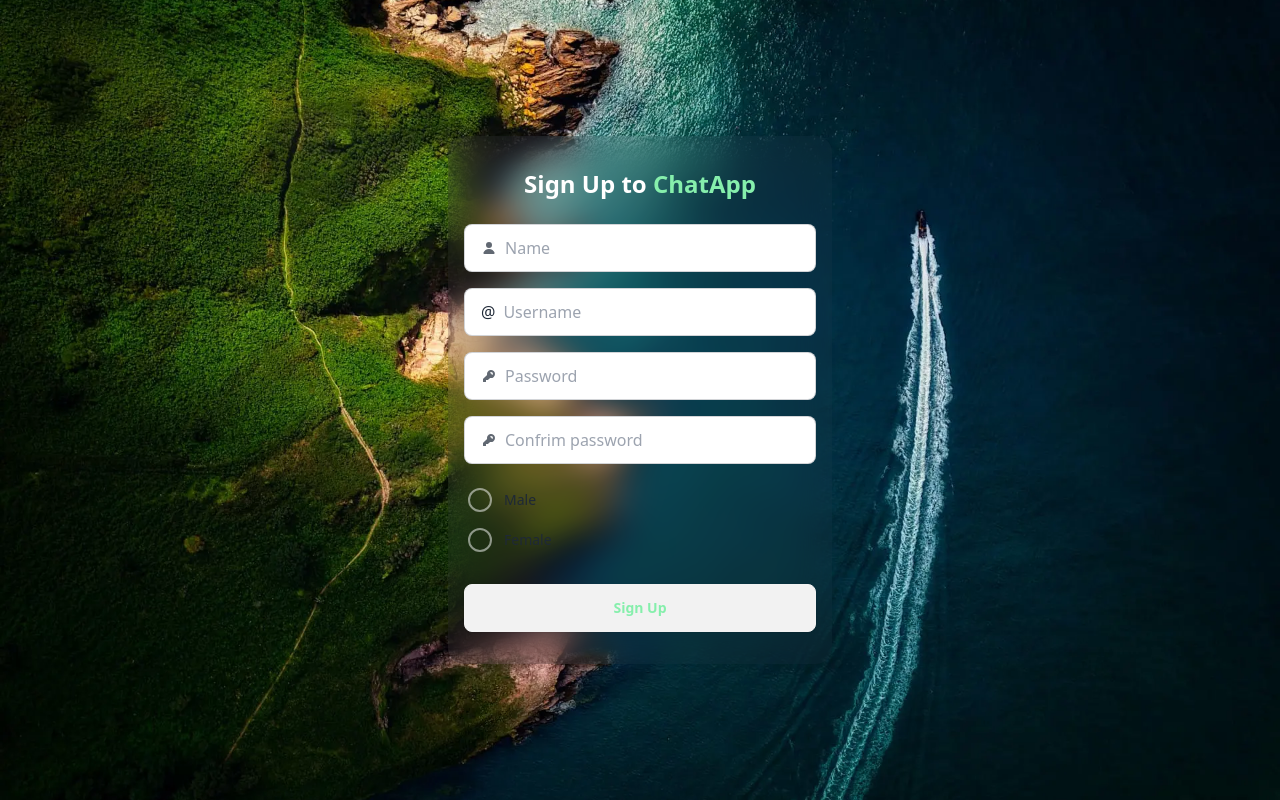
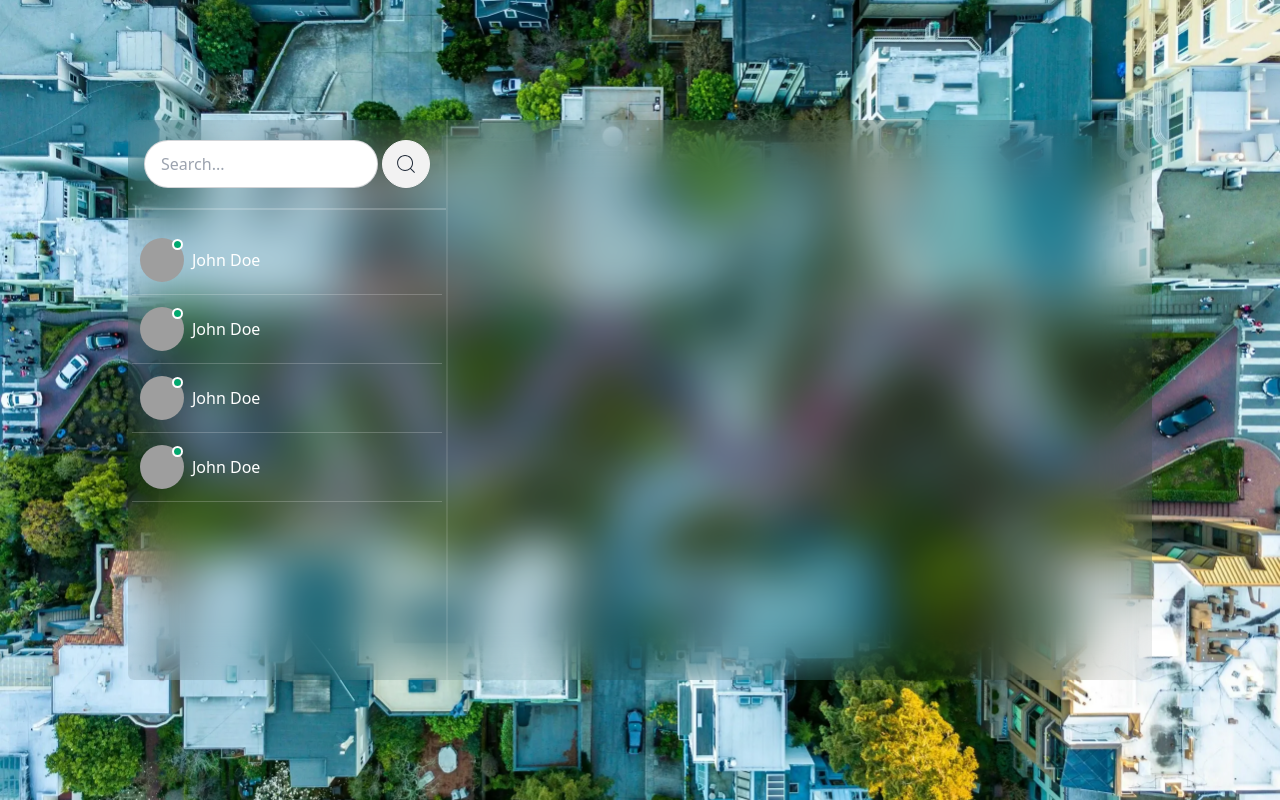
Before and after one commit to shyamtala003/chat-app-frontend, a React (Vite) app: page / in a window 1280 px wide. Built offline with nearby package versions, Linux system fonts and the light colour scheme; grey boxes are pictures that could not be loaded.

Commit message:
UI WIP : Home page design WIP. sidebar design done

```diff
--- a/package.json
+++ b/package.json
@@ -15,7 +15,9 @@
   },
   "dependencies": {
     "react": "^18.2.0",
-    "react-dom": "^18.2.0"
+    "react-dom": "^18.2.0",
+    "react-icons": "^5.1.0",
+    "react-router-dom": "^6.23.0"
   },
   "devDependencies": {
     "@types/react": "^18.2.66",
--- a/src/App.jsx
+++ b/src/App.jsx
@@ -1,9 +1,10 @@
-import SignUp from "./pages/signup/SignUp";
+import MainLayout from "./components/layouts/MainLayout";
+import Home from "./pages/home/Home";
 
 export default function App() {
   return (
-    <>
-      <SignUp />
-    </>
+    <MainLayout>
+      <Home />
+    </MainLayout>
   );
 }
--- a/src/components/layouts/MainLayout.jsx
+++ b/src/components/layouts/MainLayout.jsx
@@ -1,3 +1,4 @@
+// eslint-disable-next-line react/prop-types
 const MainLayout = ({ children }) => {
   return (
     <div className="flex items-center justify-center w-full h-screen">
--- /dev/null
+++ b/src/components/sidebar/ConversationItem.jsx
@@ -0,0 +1,16 @@
+const ConversationItem = () => {
+  return (
+    <div className="flex items-center px-2 py-3 transition-all duration-500 ease-in-out border-b border-white cursor-pointer border-opacity-20 hover:backdrop-blur-xl hover:rounded-lg hover:border-transparent">
+      <div className="flex items-center gap-2">
+        <div className="avatar online">
+          <div className="rounded-full w-11">
+            <img src="https://daisyui.com/images/stock/photo-1534528741775-53994a69daeb.jpg" />
+          </div>
+        </div>
+        <p className="text-white text-md">John Doe</p>
+      </div>
+    </div>
+  );
+};
+
+export default ConversationItem;
--- /dev/null
+++ b/src/components/sidebar/Conversations.jsx
@@ -0,0 +1,10 @@
+// eslint-disable-next-line react/prop-types
+const Conversations = ({ children }) => {
+  return (
+    <div className="flex flex-col h-full px-1 mt-4 overflow-y-auto">
+      {children}
+    </div>
+  );
+};
+
+export default Conversations;
--- /dev/null
+++ b/src/components/sidebar/Searchbar.jsx
@@ -0,0 +1,19 @@
+import { CiSearch } from "react-icons/ci";
+
+const Searchbar = () => {
+  return (
+    <>
+      <div className="flex items-center justify-between gap-1 px-4 pt-5 pb-3">
+        <label className="flex items-center w-full input input-bordered rounded-3xl">
+          <input type="text" className="w-full grow" placeholder="Search..." />
+        </label>
+        <button className="text-2xl btn btn-circle">
+          <CiSearch />
+        </button>
+      </div>
+      <div className="w-full mt-2 border-b-2 border-white border-opacity-20"></div>
+    </>
+  );
+};
+
+export default Searchbar;
--- /dev/null
+++ b/src/components/sidebar/Sidebar.jsx
@@ -0,0 +1,19 @@
+import ConversationItem from "./ConversationItem";
+import Conversations from "./Conversations";
+import Searchbar from "./Searchbar";
+
+const Sidebar = () => {
+  return (
+    <div className="flex flex-col w-full h-full border-r-2 border-white max-w-80 border-opacity-10">
+      <Searchbar />
+      <Conversations>
+        <ConversationItem />
+        <ConversationItem />
+        <ConversationItem />
+        <ConversationItem />
+      </Conversations>
+    </div>
+  );
+};
+
+export default Sidebar;
--- a/src/index.css
+++ b/src/index.css
@@ -2,11 +2,31 @@
 @tailwind components;
 @tailwind utilities;
 
+/* Chrome, Edge, and Safari */
+*::-webkit-scrollbar {
+  width: 4px;
+}
+
+*::-webkit-scrollbar-track {
+  background: rbga(255, 255, 255, 0.3);
+  border-radius: 5px;
+}
+
+*::-webkit-scrollbar-thumb {
+  background-color: rgba(255, 255, 255, 0.4);
+  border-radius: 14px;
+}
+
 body {
   width: 100%;
   min-height: 100vh;
-  background: red;
-  background: url("./assets/BG.webp") no-repeat;
+  background:
+  /* linear-gradient(
+      to bottom left,
+      rgba(0, 0, 0, 0.7),
+      rgba(255, 255, 255, 0)
+    ), */ url("./assets/BG.webp");
+
   background-size: cover;
   background-position: center;
 }
--- /dev/null
+++ b/src/pages/home/Home.jsx
@@ -0,0 +1,11 @@
+import Sidebar from "../../components/sidebar/Sidebar";
+
+const Home = () => {
+  return (
+    <div className="self-center flex max-auto w-full h-full lg:max-h-[70%] backdrop-blur-xl rounded-md bg-black bg-opacity-5">
+      <Sidebar />
+    </div>
+  );
+};
+
+export default Home;
--- a/src/pages/signup/SignUp.jsx
+++ b/src/pages/signup/SignUp.jsx
@@ -58,7 +58,7 @@
               placeholder="Confrim password"
             />
           </label>
-          <div className="flex flex-col">
+          <div className="flex gap-4">
             <label className="inline-flex justify-start gap-3 cursor-pointer label">
               <input
                 type="radio"
```
Also changed, not shown: src/assets/BG.webp, 1 other file (tests, documents, lock files or other folders).
